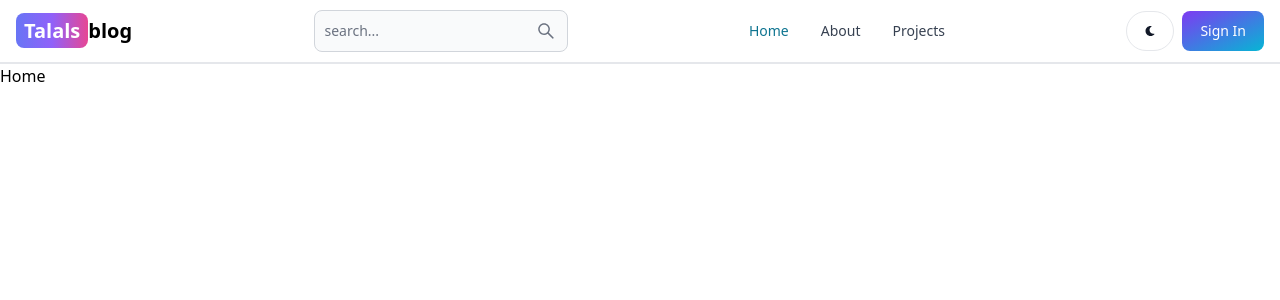
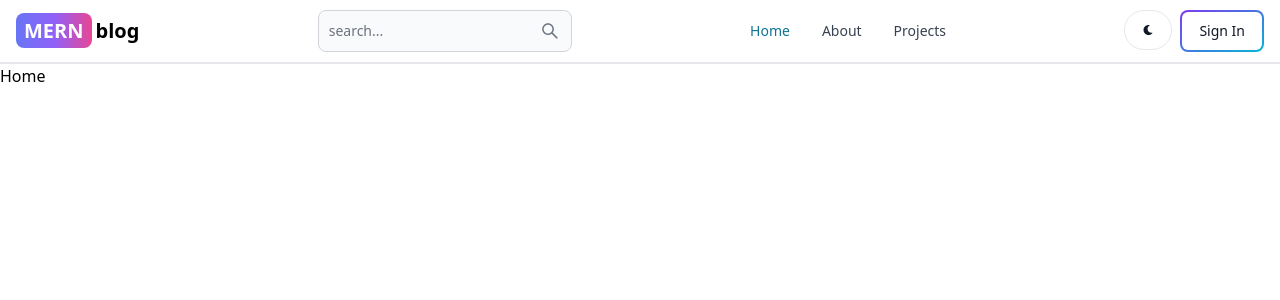
Before and after one commit to talalanwarwarraich/mern-blog, a React (Vite) app in the folder client/: page / in a window 1280 px wide. Shown: the top 300 px of the page. Built offline with nearby package versions, Linux system fonts and the light colour scheme.

Commit message:
change signin button to outline

```diff
--- a/client/src/components/Header.jsx
+++ b/client/src/components/Header.jsx
@@ -11,8 +11,8 @@
         to='/'
         className='self-center whitespace-nowrap text-sm sm:text-xl font-semibold dark:text-white'
       >
-        <span className='px-2 py-1 bg-gradient-to-r from-indigo-500 via-purple-500 to-pink-500 rounded-lg text-white'>
-          Talals
+        <span className='px-2 py-1 mr-1 bg-gradient-to-r from-indigo-500 via-purple-500 to-pink-500 rounded-lg text-white'>
+          MERN
         </span>
         blog
       </Link>
@@ -32,7 +32,9 @@
           <FaMoon />
         </Button>
         <Link to='sign-in'>
-          <Button gradientDuoTone='purpleToBlue'>Sign In</Button>
+          <Button gradientDuoTone='purpleToBlue' outline>
+            Sign In
+          </Button>
         </Link>
         <Navbar.Toggle />
       </div>
```
